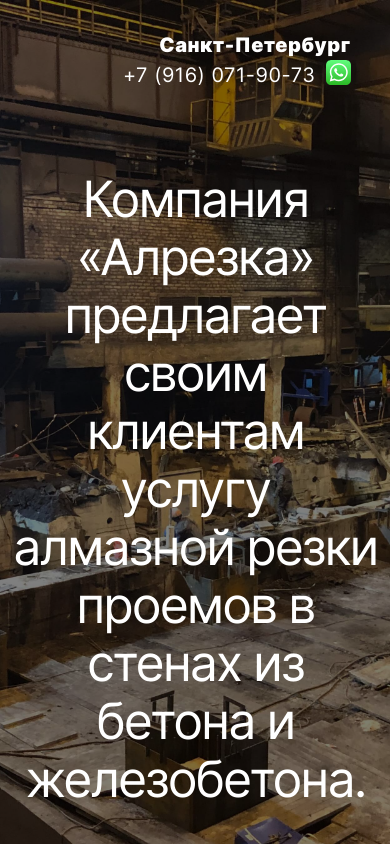
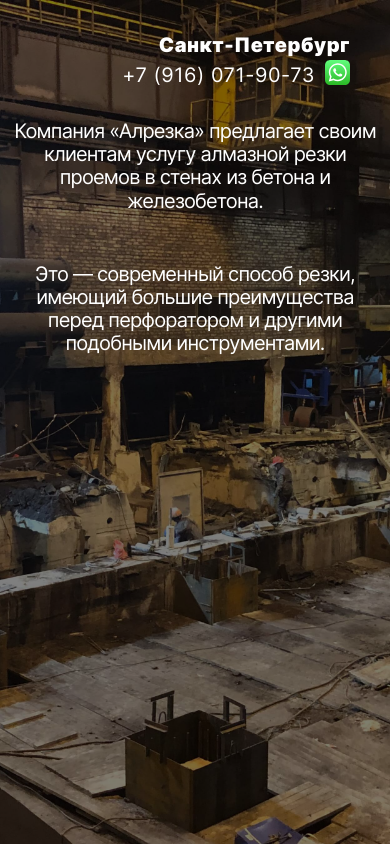
Before and after one commit to TizJourney/alrezka, a React (Create React App) app: page / in a window 390 px wide. Shown: the top 844 px of the page. Built offline with nearby package versions, Linux system fonts and the light colour scheme.

Commit message:
размер текста для промо

```diff
--- a/src/components/Promo/Promo.css
+++ b/src/components/Promo/Promo.css
@@ -19,3 +19,17 @@
   letter-spacing: -0.04em;
   color:white;
 }
+
+@media screen and (max-width: 1279px) {
+  .promo__text {
+    margin: 80px 0 0 0;
+    font-size: 36px;
+  }
+}
+
+@media screen and (max-width: 767px) {
+  .promo__text {
+    margin: 50px 0 0 0;
+    font-size: 20px;
+  }
+}
```
